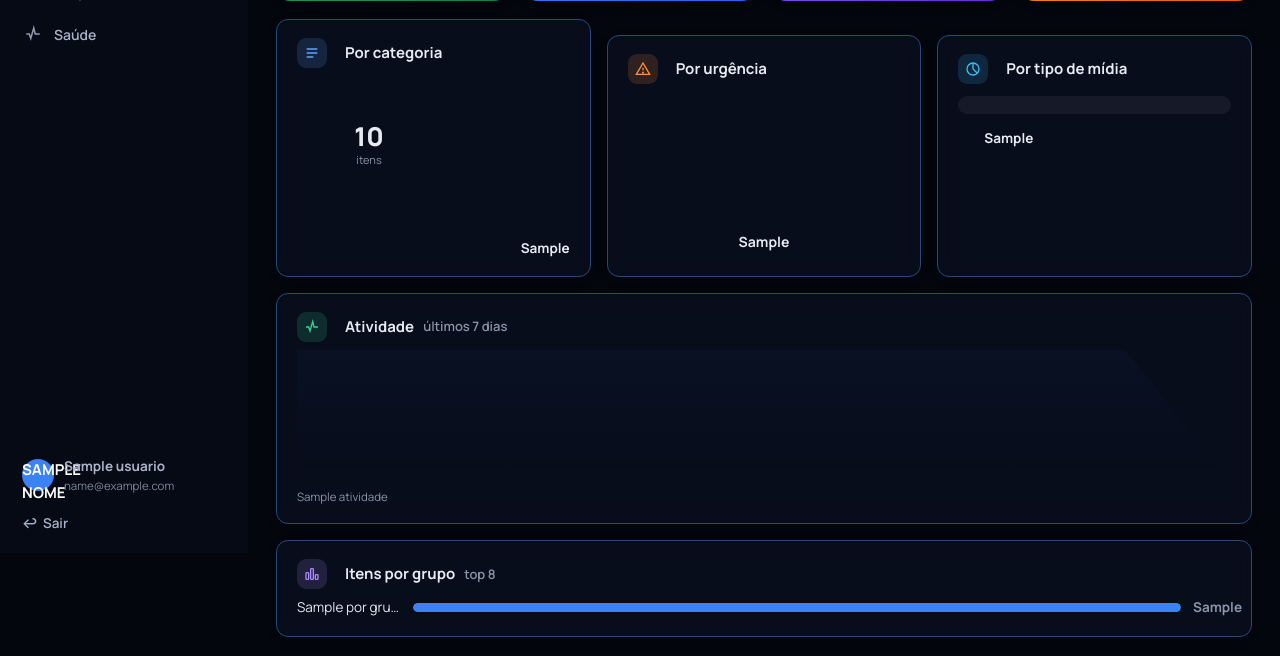
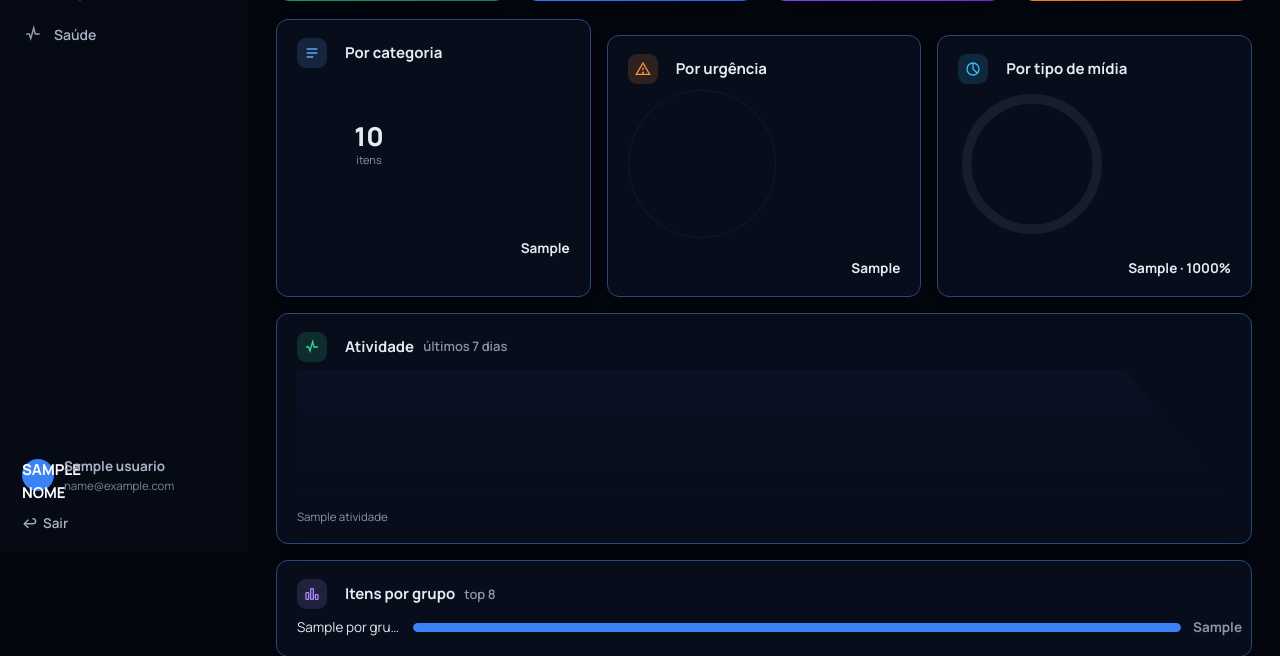
Before and after one commit to arch0615/Intelligent-Monitoring-System-for-Construction-Site-WhatsApp-Groups, a FastAPI app: template api/app/templates/dashboard.html in a window 1280 px wide. Shown: the part 247-903 px from the top of the page. Run offline with FastAPI, Linux system fonts and the light colour scheme; the template is opened without the code that fills it: most values are stand-ins (such as "Sample title", 1, 10 or a date in 2020); a map, chart or similar area stays blank; parts of the project's set-up code (start-up, migrations or seed data) failed here and were passed over; some libraries are stand-ins or nearby versions.

Commit message:
ui(dashboard): tres graficos circulares variados — donut (categoria), pizza (urgencia), aneis concentricos (tipo de midia)

```diff
--- a/api/app/templates/base.html
+++ b/api/app/templates/base.html
@@ -155,6 +155,11 @@
     .donut-tot { position: absolute; inset: 0; display: flex; flex-direction: column; align-items: center; justify-content: center; }
     .donut-tot b { font-size: 26px; font-weight: 800; line-height: 1; }
     .donut-tot span { font-size: 11px; color: var(--muted); margin-top: 3px; }
+    /* pizza (fatia cheia, sem furo) */
+    .pie-box { width: 148px; height: 148px; flex-shrink: 0; }
+    .pie { width: 148px; height: 148px; border-radius: 50%; box-shadow: inset 0 0 0 1px rgba(255,255,255,.05); }
+    /* anéis concêntricos (radial) */
+    .radial { width: 148px; height: 148px; flex-shrink: 0; }
     .legend { list-style: none; padding: 0; margin: 0; display: flex; flex-direction: column; gap: 9px; font-size: 13.5px; flex: 1; min-width: 140px; }
     .legend li { display: flex; align-items: center; gap: 9px; }
     .legend .dot { width: 11px; height: 11px; border-radius: 3px; flex-shrink: 0; }
--- a/api/app/templates/dashboard.html
+++ b/api/app/templates/dashboard.html
@@ -7,6 +7,7 @@
 {% set rot_urg = {"critica": "Crítica", "alta": "Alta", "media": "Média", "baixa": "Baixa"} %}
 {% set rot_tipo = {"texto": "Texto", "audio": "Áudio", "imagem": "Imagem", "video": "Vídeo", "documento": "Documento", "outro": "Outro"} %}
 {% set cor_cat = {"pendencia": "#fb923c", "duvida": "#38bdf8", "decisao": "#34d399"} %}
+{% set cor_urg = {"critica": "#f87171", "alta": "#fb923c", "media": "#fbbf24", "baixa": "#94a3b8"} %}
 {% set cor_tipo = {"texto": "#60a5fa", "audio": "#a78bfa", "imagem": "#f472b6", "video": "#fb923c", "documento": "#34d399", "outro": "#94a3b8"} %}
 
 {% block conteudo %}
@@ -71,14 +72,27 @@
     <!-- Urgência: COLUNAS -->
     <div class="card pad">
       <div class="section-title"><span class="st-ic tint-orange"><svg viewBox="0 0 24 24" fill="none" stroke="currentColor" stroke-width="2"><path d="M12 3L2 20h20L12 3z"/><path d="M12 10v4"/><circle cx="12" cy="17.5" r=".6" fill="currentColor"/></svg></span>Por urgência</div>
-      {% set umax = (est.urgencia | max(attribute='n')).n or 1 %}
-      <div class="cols">
+      {% set utot = est.urgencia | sum(attribute='n') %}
+      <div class="chart-flex">
+        <div class="pie-box">
+          {% if utot %}
+            {% set acc = namespace(v=0) %}
+            {% set parts = [] %}
             {% for r in est.urgencia %}
-          <div class="col">
-            <span class="cbar f-{{ r.label }}" style="height: {{ (r.n / umax * 100) if r.n else 1.5 }}%"></span>
-            <span class="clbl">{{ rot_urg[r.label] }}<br><b>{{ r.n }}</b></span>
+              {% set start = acc.v / utot * 100 %}
+              {% set acc.v = acc.v + r.n %}
+              {% set _ = parts.append(cor_urg[r.label] ~ ' ' ~ start ~ '% ' ~ (acc.v / utot * 100) ~ '%') %}
+            {% endfor %}
+            <div class="pie" style="background: conic-gradient({{ parts | join(', ') }})"></div>
+          {% else %}
+            <div class="pie" style="background:rgba(255,255,255,.06)"></div>
+          {% endif %}
         </div>
+        <ul class="legend">
+          {% for r in est.urgencia %}
+            <li><span class="dot" style="background:{{ cor_urg[r.label] }}"></span> {{ rot_urg[r.label] }} <b>{{ r.n }}</b></li>
           {% endfor %}
+        </ul>
       </div>
     </div>
 
@@ -87,16 +101,23 @@
       <div class="section-title"><span class="st-ic tint-sky"><svg viewBox="0 0 24 24" fill="none" stroke="currentColor" stroke-width="2"><circle cx="12" cy="12" r="9"/><path d="M12 3v9l6.5 6.5"/></svg></span>Por tipo de mídia</div>
       {% set tipos = est.tipo | selectattr('n') | list %}
       {% set ttot = tipos | sum(attribute='n') or 1 %}
-      <div class="stacked">
+      <div class="chart-flex">
+        <svg class="radial" viewBox="0 0 100 100">
+          <g transform="rotate(-90 50 50)">
             {% for r in tipos %}
-          <span class="seg" style="width: {{ r.n / ttot * 100 }}%; background: {{ cor_tipo[r.label] }}" title="{{ rot_tipo[r.label] }}: {{ r.n }}"></span>
+              {% set radius = 44 - loop.index0 * 8.5 %}
+              {% set circ = 6.28318 * radius %}
+              <circle cx="50" cy="50" r="{{ radius }}" fill="none" stroke="rgba(255,255,255,.07)" stroke-width="6.5"/>
+              <circle cx="50" cy="50" r="{{ radius }}" fill="none" stroke="{{ cor_tipo[r.label] }}" stroke-width="6.5" stroke-linecap="round" stroke-dasharray="{{ r.n / ttot * circ }} {{ circ }}"/>
             {% endfor %}
-      </div>
-      <ul class="legend" style="margin-top:14px; flex-direction:row; flex-wrap:wrap; gap:8px 18px">
+          </g>
+        </svg>
+        <ul class="legend">
           {% for r in tipos %}
-          <li style="flex:0 0 auto"><span class="dot" style="background:{{ cor_tipo[r.label] }}"></span> {{ rot_tipo[r.label] }} <b style="margin-left:6px">{{ r.n }}</b></li>
+            <li><span class="dot" style="background:{{ cor_tipo[r.label] }}"></span> {{ rot_tipo[r.label] }} <b>{{ r.n }} · {{ (r.n / ttot * 100) | round }}%</b></li>
           {% endfor %}
         </ul>
+      </div>
     </div>
   </div>
 
```
Lines whose indentation alone changed are shown as unchanged.
